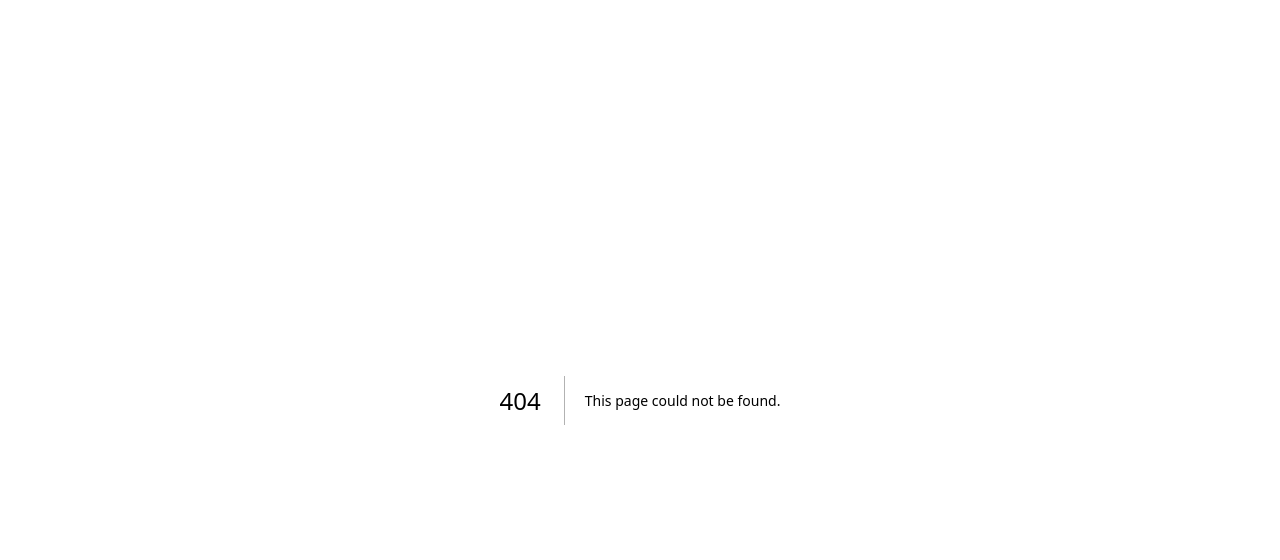
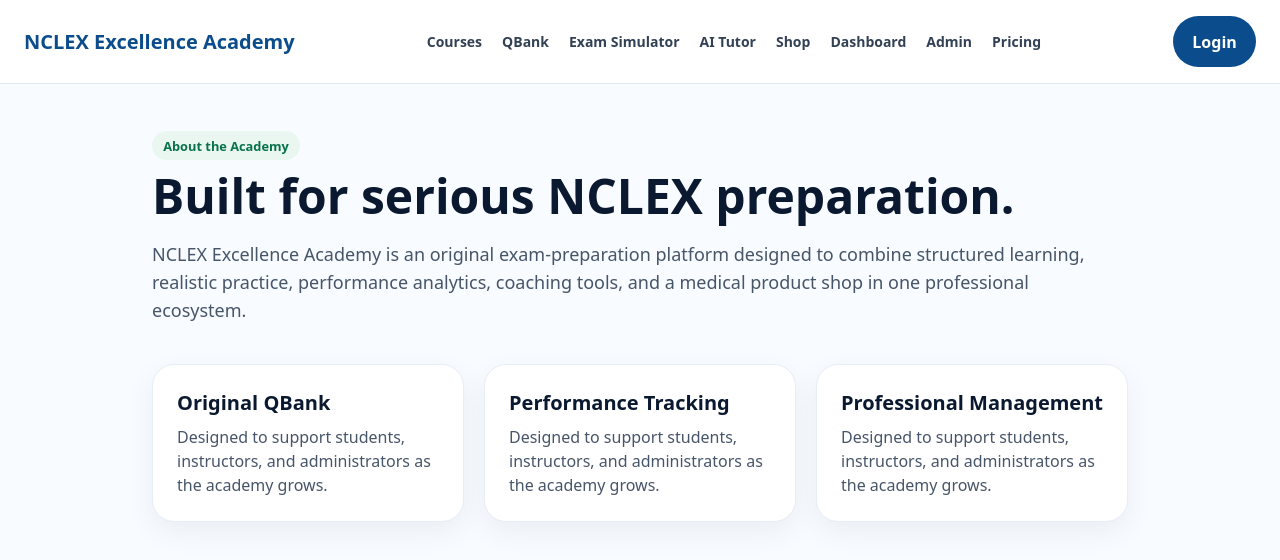
Before and after one commit to grevalcy-beep/nclex-excellence-academy, a Next.js app: page /about in a window 1280 px wide. Before the commit this address had no page. Shown: the top 560 px of the page. Built offline with nearby package versions, Linux system fonts and the light colour scheme.

Commit message:
Add about page

```diff
--- /dev/null
+++ b/app/about/page.tsx
@@ -0,0 +1,12 @@
+import Nav from '@/components/Nav';
+
+export default function About(){
+  return <><Nav/><main className="mx-auto max-w-5xl px-6 py-12">
+    <span className="badge">About the Academy</span>
+    <h1 className="mt-4 text-4xl font-black md:text-5xl">Built for serious NCLEX preparation.</h1>
+    <p className="mt-5 text-lg text-slate-600">NCLEX Excellence Academy is an original exam-preparation platform designed to combine structured learning, realistic practice, performance analytics, coaching tools, and a medical product shop in one professional ecosystem.</p>
+    <div className="mt-10 grid gap-5 md:grid-cols-3">
+      {['Original QBank','Performance Tracking','Professional Management'].map((x)=><div className="card p-6" key={x}><h2 className="text-xl font-black">{x}</h2><p className="mt-2 text-slate-600">Designed to support students, instructors, and administrators as the academy grows.</p></div>)}
+    </div>
+  </main></>
+}
```
